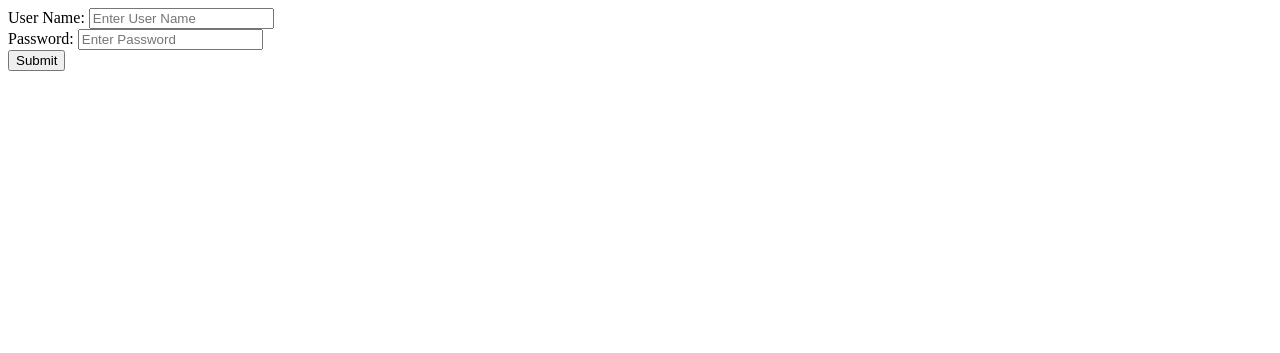
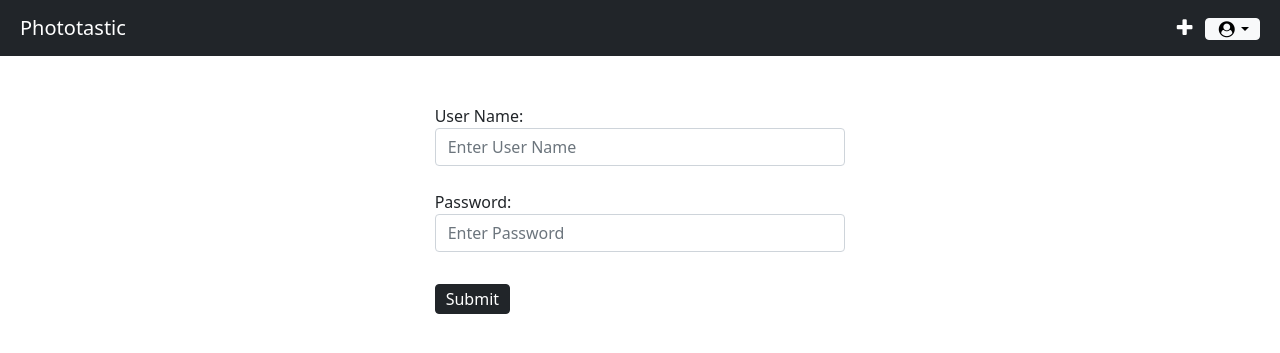
Before and after one commit to KaileyHart/N413PhotoSharingApplication, a PHP site: page /admin/login_view.php in a window 1280 px wide. Shown: the top 353 px of the page. Run offline with PHP 8.4, Linux system fonts and the light colour scheme; some libraries are stand-ins or nearby versions.

Commit message:
styled head

```diff
--- a/admin/login_view.php
+++ b/admin/login_view.php
@@ -8,6 +8,10 @@ Description: login page
 ?>
 
 <html>
+<?php
+require_once("../templates/head.php");
+?>
+
 <form method="POST" action="../actions/login.php">
     <div class="row mt-5">
         <div class="col-4"></div>
--- a/index.php
+++ b/index.php
@@ -2,6 +2,8 @@
 
 
 require_once("classes/class.database.php");
+require_once("templates/head.php");
+echo "hello";
 
 $database = new Database();
 
@@ -9,8 +11,8 @@ $select_login = "SELECT * FROM final_users WHERE pk_user_id = 1";
 
 $users = $database->getSQL($select_login);
 
-print_r($users);
+//print_r($users);
 
 //echo "my name is $first_name";
 
-echo "Welcome " . $users[0]['first_name'];
+//echo "Welcome " . $users[0]['first_name'];
--- a/templates/head.php
+++ b/templates/head.php
@@ -0,0 +1,88 @@
+<?php ?>
+<!DOCTYPE html>
+<html>
+
+<head>
+    <meta http-equiv="Content-Type" content="text/html; charset=UTF-8" />
+    <meta name="viewport" content="width=device-width, initial-scale=1, user-scalable=yes">
+    <title>Phototastic</title>
+
+    <!--JQuery-->
+    <script src="dist/js/jquery-3.4.1.min.js" type="application/javascript"></script>
+    <!--Bootstrap-->
+    <script src="https://cdn.jsdelivr.net/npm/bootstrap@5.0.0-beta1/dist/js/bootstrap.bundle.min.js" integrity="sha384-ygbV9kiqUc6oa4msXn9868pTtWMgiQaeYH7/t7LECLbyPA2x65Kgf80OJFdroafW" crossorigin="anonymous"></script>
+    <link href="https://cdn.jsdelivr.net/npm/bootstrap@5.0.0-beta1/dist/css/bootstrap.min.css" rel="stylesheet" integrity="sha384-giJF6kkoqNQ00vy+HMDP7azOuL0xtbfIcaT9wjKHr8RbDVddVHyTfAAsrekwKmP1" crossorigin="anonymous">
+    <!--Font Awesome -->
+    <link rel="stylesheet" href="https://cdnjs.cloudflare.com/ajax/libs/font-awesome/4.7.0/css/font-awesome.min.css">
+
+
+
+    <script>
+        function navbar_update(this_page) {
+            $('#' + this_page + "_item").addClass('active');
+            $('#' + this_page + "_link").append('<span class="sr-only">(current)</span>');
+        };
+    </script>
+
+    <style>
+        nav {
+            padding: 20px;
+        }
+
+        .nav-right {
+            margin-left: 500px;
+        }
+
+        .navbar-center {
+            display: flex;
+
+            margin: 0 auto;
+        }
+
+        .nav-icons {
+            font-size: 20px;
+        }
+        .nav-icons-plus {
+            font-size: 20px;
+        }
+        .btn {
+            padding: 2px 10px;
+            vertical-align: center;
+            margin-top: 8px;
+        }
+    </style>
+</head>
+
+<body>
+    <nav class="navbar navbar-expand-lg navbar-dark bg-dark navbar-center">
+        <a class="navbar-brand" href="index.php">Phototastic</a>
+        <button class="navbar-toggler" type="button" data-toggle="collapse" data-target="#navbarSupportedContent" aria-controls="navbarSupportedContent" aria-expanded="false" aria-label="Toggle navigation">
+            <span class="navbar-toggler-icon"></span>
+        </button>
+
+        <div class="collapse navbar-collapse" id="navbarSupportedContent">
+            <ul class="navbar-nav mr-auto">
+                <!-- <li class="nav-item active">
+                    <a class="nav-link" href="#">Home <span class="sr-only">(current)</span></a>
+                </li> -->
+            </ul>
+            <ul class="navbar-nav  ms-auto">
+                <li class="nav-item">
+                    <a class="nav-link nav-icons-plus active" href="#"><i class="fa fa-fw fa-plus"></i></a>
+                </li>
+                <li class="nav-item dropdown">
+                    <button class="btn btn-light dropdown-toggle" type="button" id="dropdownMenuLink" data-bs-toggle="dropdown" aria-expanded="false">
+                        <i class="fa fa-fw fa-user-circle"></i><span class="sr-only">
+                    </button>
+                    <ul class="dropdown-menu" aria-labelledby="dropdownMenuLink">
+                        <li><a class="dropdown-item" href="../N413PhotoSharingApplication/admin/login_view.php">Login</a></li>
+                        <li><a class="dropdown-item" href="#">Logout</a></li>
+                        <li><a class="dropdown-item" href="#">Profile</a></li>
+                    </ul>
+                </li>
+            </ul>
+
+        </div>
+    </nav>
+
+</body>
```
